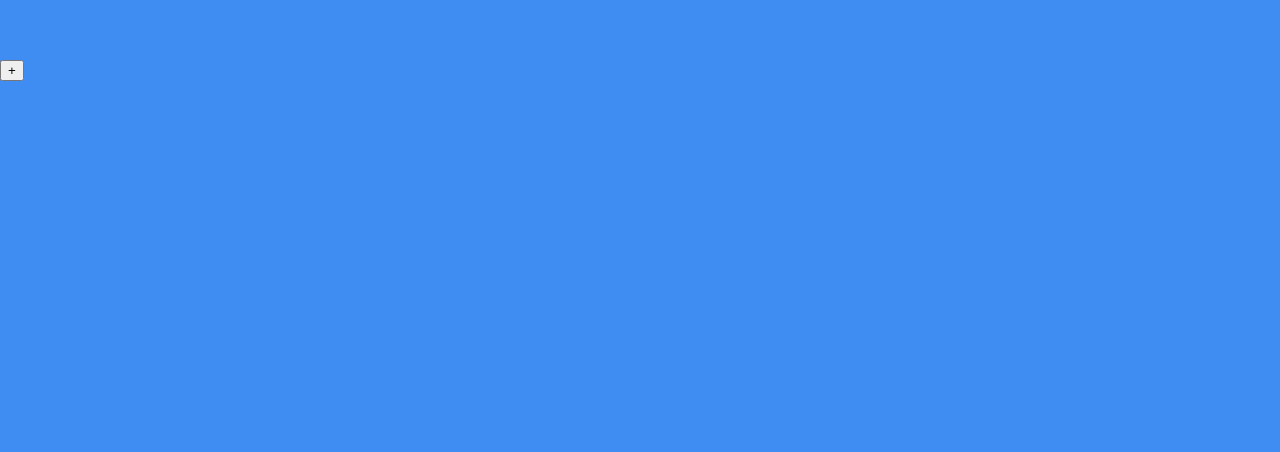
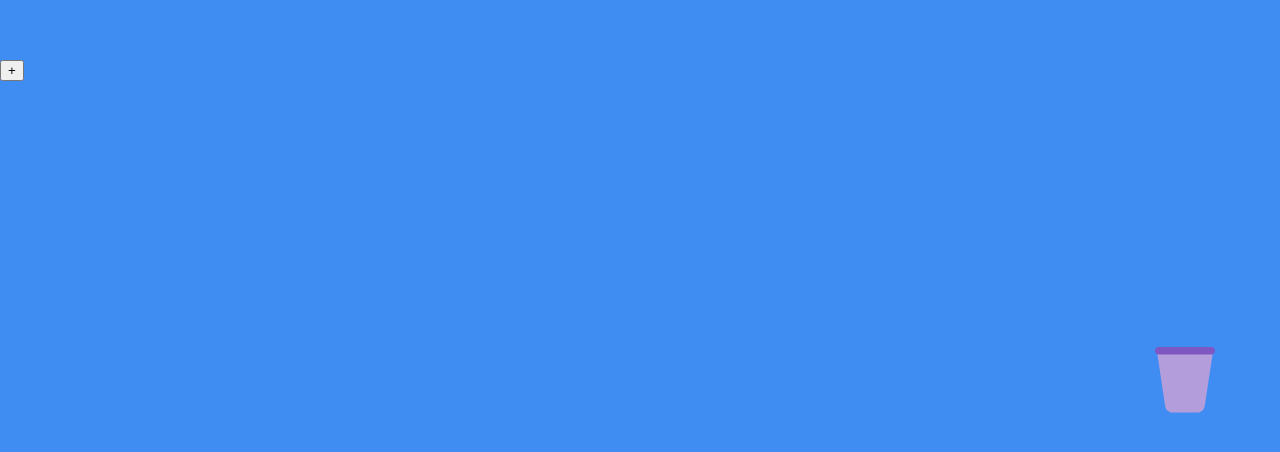
Before and after one commit to pildrums/Trello-clone, a React (Create React App) app: page / in a window 1280 px wide. Shown: the part 330-782 px from the top of the page. Built offline with nearby package versions, Linux system fonts and the light colour scheme.

Commit message:
Completed DroppableGarbage UI & Draggable function

```diff
--- a/package.json
+++ b/package.json
@@ -14,6 +14,7 @@
     "react-beautiful-dnd": "^13.1.1",
     "react-dom": "^18.2.0",
     "react-hook-form": "^7.38.0",
+    "react-icons": "^4.6.0",
     "react-modal": "^3.16.1",
     "react-scripts": "5.0.1",
     "recoil": "^0.7.6",
--- a/src/components/Board/DroppableGarbage.tsx
+++ b/src/components/Board/DroppableGarbage.tsx
@@ -1,5 +1,59 @@
+import {
+  Droppable,
+  DroppableProvided,
+  DroppableStateSnapshot,
+} from "react-beautiful-dnd";
+import styled from "styled-components";
+import { FcEmptyTrash, FcFullTrash } from "react-icons/fc";
+
 function DroppableGarbage() {
-  return null;
+  return (
+    <Container>
+      <Droppable droppableId="garbage">
+        {(
+          provided: DroppableProvided,
+          {
+            isDraggingOver,
+            draggingOverWith,
+            draggingFromThisWith,
+            isUsingPlaceholder,
+          }: DroppableStateSnapshot,
+        ) => (
+          <Content
+            isDraggingOver={isDraggingOver}
+            draggingFromThisWith={Boolean(draggingFromThisWith)}
+            ref={provided.innerRef}
+            {...provided.droppableProps}
+          >
+            {isDraggingOver === false ? <FcEmptyTrash /> : <FcFullTrash />}
+            {provided.placeholder}
+          </Content>
+        )}
+      </Droppable>
+    </Container>
+  );
 }
 
+const Container = styled.div`
+  width: 150px;
+  height: 150px;
+`;
+
+const Content = styled.div<{
+  isDraggingOver: boolean;
+  draggingFromThisWith: boolean;
+}>`
+  font-size: 90px;
+  width: 90px;
+  height: 90px;
+  border-radius: 50%;
+  padding: 10px;
+  background-color: ${(props) =>
+    props.isDraggingOver === true
+      ? "rgba(223, 230, 233,0.3)"
+      : props.draggingFromThisWith === true
+      ? "rgba(225, 112, 85,0.5)"
+      : "transparent"};
+`;
+
 export default DroppableGarbage;
```
Also changed, not shown: 1 other file (tests, documents, lock files or other folders).
